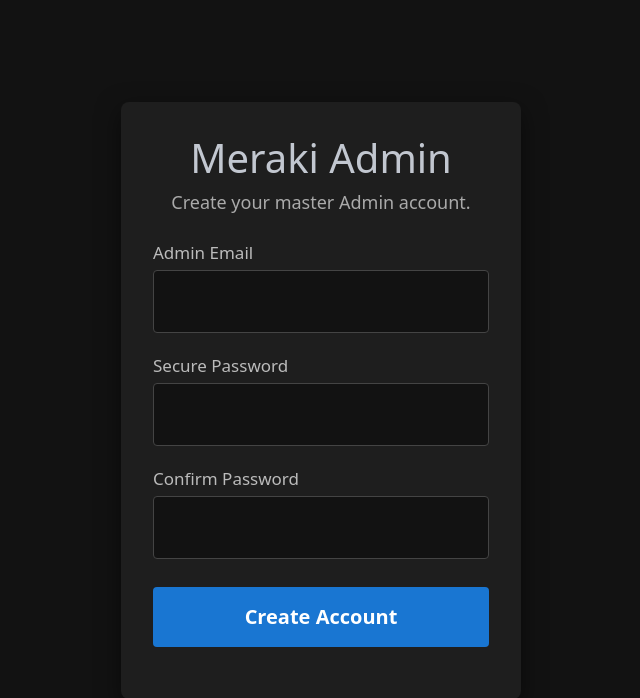
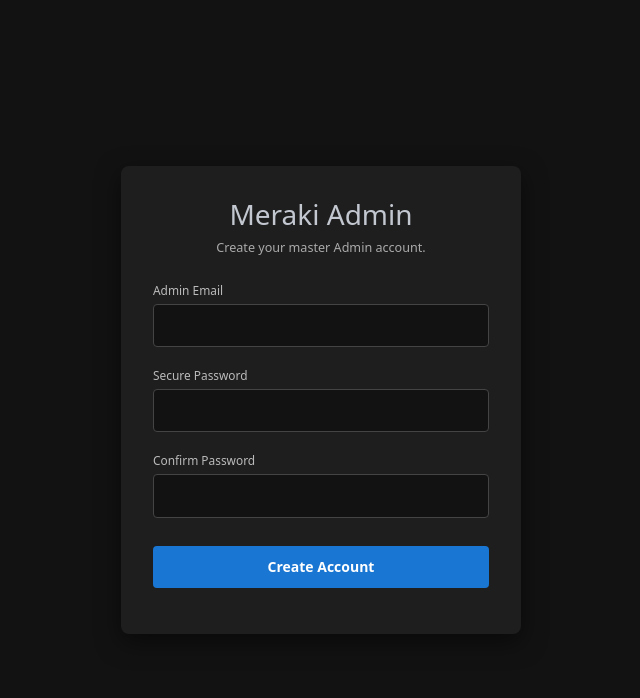
Before and after one commit to NightHawkATL/meraki-dashboard-app, a FastAPI app: page / in a window 1280 px wide. Shown: the top 698 px of the page, without its empty margins (319-959 px from the left). Run offline with FastAPI, Linux system fonts and the light colour scheme; parts of the project's set-up code (start-up, migrations or seed data) failed here and were passed over; some libraries are stand-ins or nearby versions.

Commit message:
Update backend/app/templates/base.html

```diff
--- a/backend/app/templates/base.html
+++ b/backend/app/templates/base.html
@@ -4,12 +4,16 @@
     <meta charset="UTF-8">
     <meta name="viewport" content="width=device-width, initial-scale=1">
     <title>Meraki Dashboard App</title>
-    <!-- Pico.css for base styling -->
     <link rel="stylesheet" href="https://cdn.jsdelivr.net/npm/@picocss/pico@2/css/pico.min.css">
-    <!-- HTMX -->
     <script src="https://unpkg.com/htmx.org@1.9.12"></script>
-    <!-- Google Material Symbols (Icons) -->
     <link rel="stylesheet" href="https://fonts.googleapis.com/css2?family=Material+Symbols+Outlined:opsz,wght,FILL,GRAD@20,400,0,0" />
+
+    <!-- UI SCALING SCRIPT -->
+    <script>
+        // Set the UI scale immediately to prevent flickering. Default to 14px (Standard 1080p scale).
+        const savedScale = localStorage.getItem('uiScale') || '14px';
+        document.documentElement.style.setProperty('font-size', savedScale, 'important');
+    </script>
 
     <style>
         /* Exact colors used in MUI Dark Mode */
```
